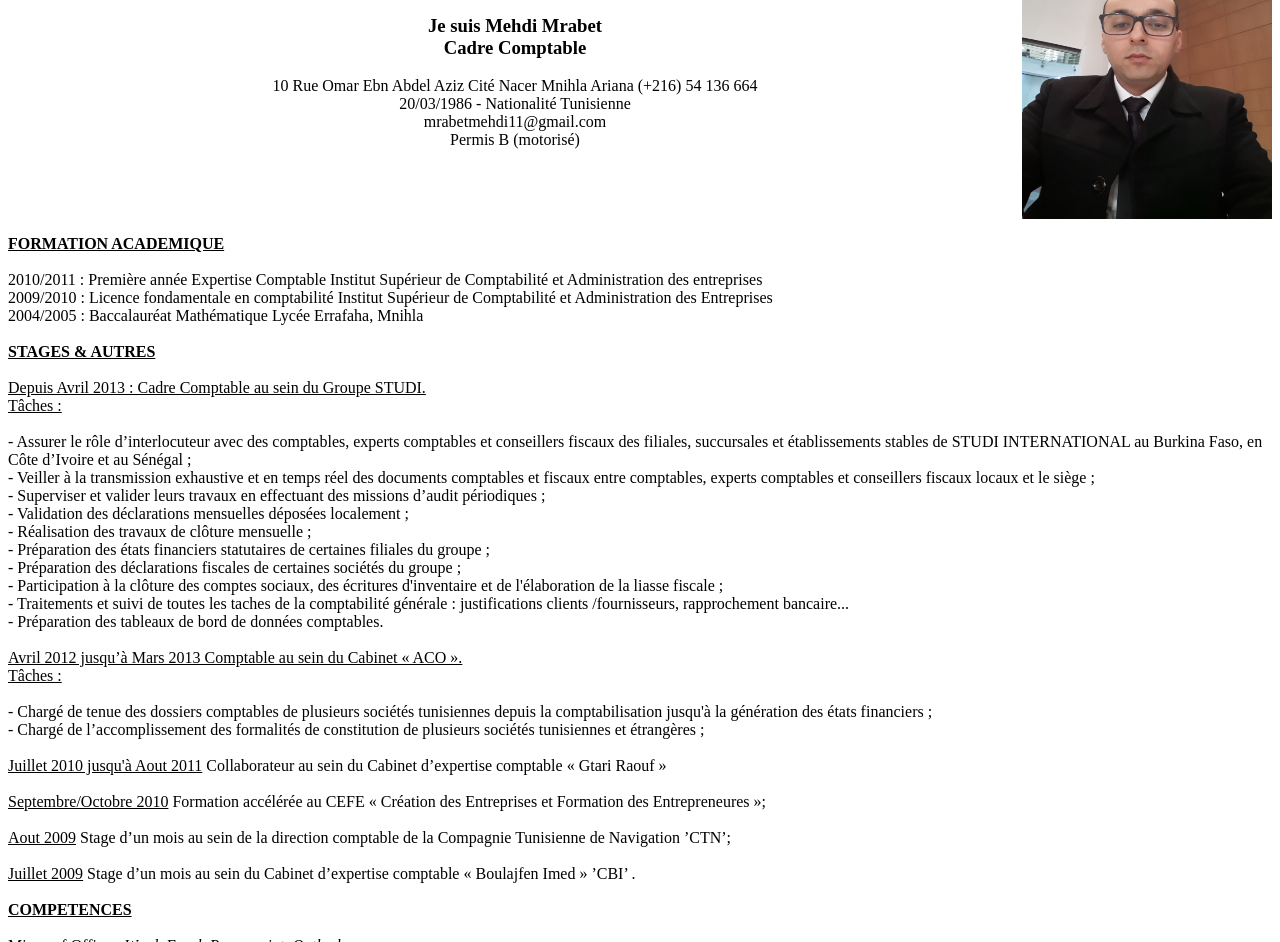
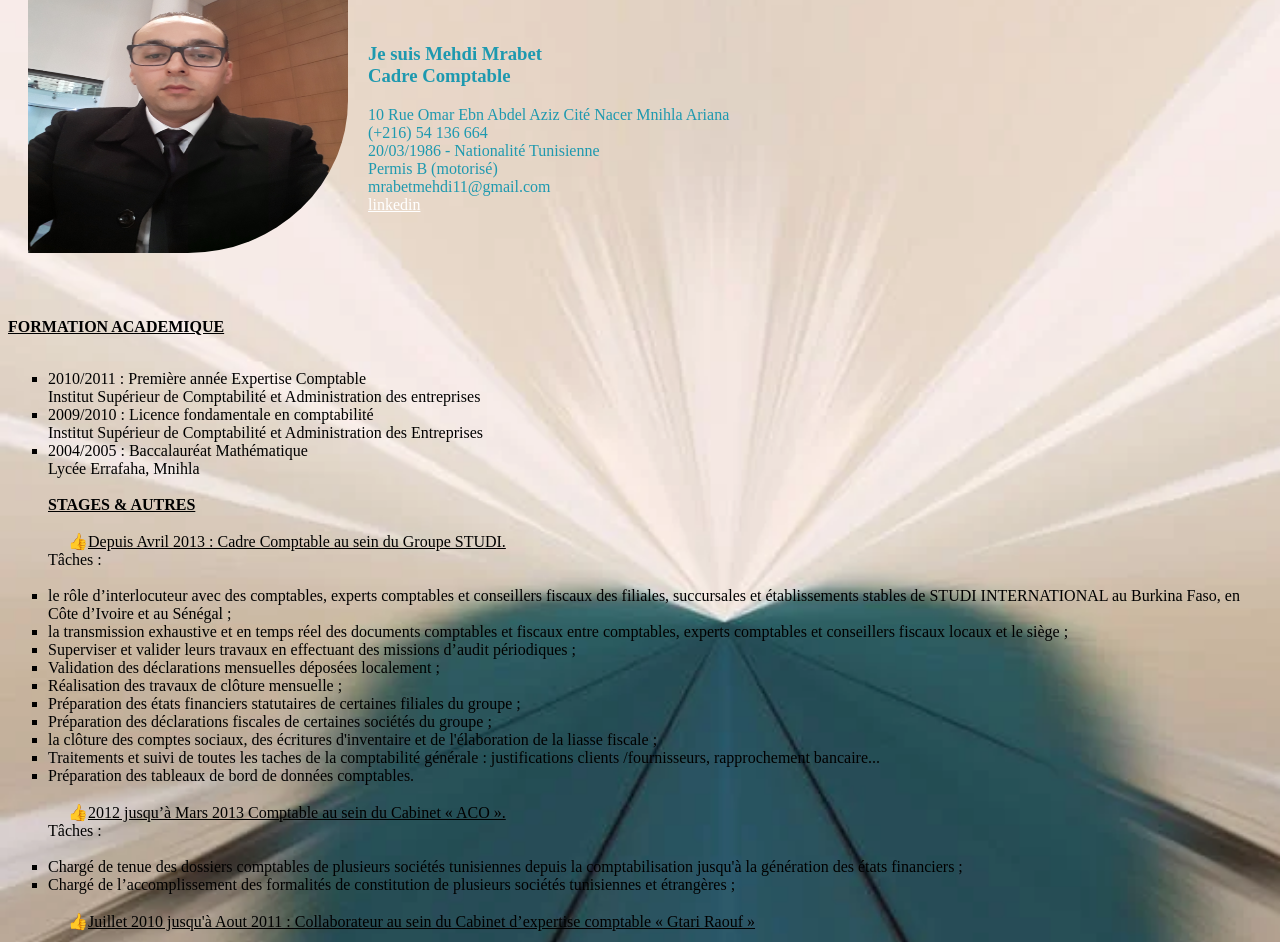
Before and after one commit to Mahdi198/Mahdi-, a plain HTML site: page index.html in a window 1280 px wide. Shown: the part 102-1044 px from the top of the page. Drawn offline with Linux system fonts and the light colour scheme.

Commit message:
Second commit

```diff
--- a/index.html
+++ b/index.html
@@ -2,78 +2,84 @@
 <html lang="en">
 <head>
     <meta charset="UTF-8">
+    <link rel="stylesheet" type="text/css" href="./style.css" />
     <meta http-equiv="X-UA-Compatible" content="IE=edge">
     <meta name="viewport" content="width=device-width, initial-scale=1.0">
     <title>Curriculum Vitae</title>
 </head>
 <body>
-    <div>
+
     <header>
-        <div><center>
+
         <!-- crée mon image -->
-            <div>
-                <img src="./media/20200213_105607_1.jpg" align="right" alt="My photo" width="250px"; height="300px"> </div>
+
+            <img src="./media/20200213_105607_1.jpg"  alt="My photo" >
         <!-- creé la partie header du cv -->
-                <h1>Curriculum Vitae</h1>
+        <div id="IP"> <h1>Curriculum Vitae</h1>
         <br/>
 
-
-        </center> </div>
-
-           <div> <center>
-            <h3> Je suis Mehdi Mrabet <br/>
+        <h3> Je suis Mehdi Mrabet <br/>
                 Cadre Comptable </h3>
-            <p> 10 Rue Omar Ebn Abdel Aziz Cité Nacer Mnihla Ariana
+            <p> 10 Rue Omar Ebn Abdel Aziz Cité Nacer Mnihla Ariana<br/>
                 (+216) 54 136 664 <br/>
                 20/03/1986 - Nationalité Tunisienne <br/>
+                Permis B (motorisé) <br/>
                 mrabetmehdi11@gmail.com <br/>
-                Permis B (motorisé)
-            </p> </center> </div>
+                <a href="https://www.linkedin.com/feed/">linkedin</a>
+            </p>
+        </div>
             </header>
             <br/>
             <br/>
             <br/>
     <!-- créé la partie main du CV -->
-    <main><div>
-        <p>
-            <b> <u>FORMATION ACADEMIQUE</u> </b> <br/> <br/>
-            2010/2011 : Première année Expertise Comptable
+    <main>
+
+        <b> <u>FORMATION ACADEMIQUE</u> </b> <br/> <br/>
+            <ul>
+            <li>2010/2011 : Première année Expertise Comptable</li>
             Institut Supérieur de Comptabilité et Administration des entreprises <br/>
-            2009/2010 : Licence fondamentale en comptabilité
+            <li>2009/2010 : Licence fondamentale en comptabilité</li>
             Institut Supérieur de Comptabilité et Administration des Entreprises <br/>
-            2004/2005 : Baccalauréat Mathématique
+            <li>2004/2005 : Baccalauréat Mathématique</li>
             Lycée Errafaha, Mnihla <br/> <br/>
             <b> <u>STAGES & AUTRES</u> </b> <br/><br/>
-            <u>Depuis Avril 2013 : Cadre Comptable au sein du Groupe STUDI.<br/>
-            Tâches :</u><br/> <br/>
-            - Assurer le rôle d’interlocuteur avec des comptables, experts comptables et conseillers fiscaux des
+            <Ol >
+                <li> Depuis Avril 2013 : Cadre Comptable au sein du Groupe STUDI.</li>
+                </Ol>
+            Tâches :<br/> <br/>
+            <li> le rôle d’interlocuteur avec des comptables, experts comptables et conseillers fiscaux des
             filiales, succursales et établissements stables de STUDI INTERNATIONAL au Burkina Faso, en
-            Côte d’Ivoire et au Sénégal ;<br/>
-            - Veiller à la transmission exhaustive et en temps réel des documents comptables et fiscaux entre
-            comptables, experts comptables et conseillers fiscaux locaux et le siège ;<br/>
-            - Superviser et valider leurs travaux en effectuant des missions d’audit périodiques ;<br/>
-            - Validation des déclarations mensuelles déposées localement ;<br/>
-            - Réalisation des travaux de clôture mensuelle ;<br/>
-            - Préparation des états financiers statutaires de certaines filiales du groupe ;<br/>
-            - Préparation des déclarations fiscales de certaines sociétés du groupe ;<br/>
-            - Participation à la clôture des comptes sociaux, des écritures d'inventaire et de l'élaboration de la
-            liasse fiscale ;<br/>
-            - Traitements et suivi de toutes les taches de la comptabilité générale : justifications clients
-            /fournisseurs, rapprochement bancaire...<br/>
-            - Préparation des tableaux de bord de données comptables. <br/><br/>
-            <u>Avril 2012 jusqu’à Mars 2013 Comptable au sein du Cabinet « ACO ».<br/>
-            Tâches :</u> <br/><br/>
-            - Chargé de tenue des dossiers comptables de plusieurs sociétés tunisiennes depuis la
-            comptabilisation jusqu'à la génération des états financiers ;<br/>
-            - Chargé de l’accomplissement des formalités de constitution de plusieurs sociétés
-            tunisiennes et étrangères ;<br/><br/>
-            <u>Juillet 2010 jusqu'à Aout 2011</u> Collaborateur au sein du Cabinet d’expertise comptable « Gtari Raouf » <br/> <br/>
-            <u>Septembre/Octobre 2010</u> Formation accélérée au CEFE « Création des Entreprises et
-            Formation des Entrepreneures »; <br/> <br/>
-            <u>Aout 2009</u> Stage d’un mois au sein de la direction comptable de la
-            Compagnie Tunisienne de Navigation ’CTN’; <br/> <br/>
-            <u>Juillet 2009</u> Stage d’un mois au sein du Cabinet d’expertise comptable
-            « Boulajfen Imed » ’CBI’ . <br/> <br/>
+            Côte d’Ivoire et au Sénégal ;<br/></li>
+            <li> la transmission exhaustive et en temps réel des documents comptables et fiscaux entre
+            comptables, experts comptables et conseillers fiscaux locaux et le siège ;<br/> </li>
+            <li>Superviser et valider leurs travaux en effectuant des missions d’audit périodiques ;<br/></li>
+            <li>Validation des déclarations mensuelles déposées localement ;<br/></li>
+            <li>Réalisation des travaux de clôture mensuelle ;<br/></li>
+            <li>Préparation des états financiers statutaires de certaines filiales du groupe ;<br/></li>
+            <li>Préparation des déclarations fiscales de certaines sociétés du groupe ;<br/></li>
+            <li>la clôture des comptes sociaux, des écritures d'inventaire et de l'élaboration de la
+            liasse fiscale ;<br/></li>
+            <li>Traitements et suivi de toutes les taches de la comptabilité générale : justifications clients
+            /fournisseurs, rapprochement bancaire...<br/></li>
+            <li>Préparation des tableaux de bord de données comptables. <br/><br/></li>
+
+
+            <ol>
+                <li> 2012 jusqu’à Mars 2013 Comptable au sein du Cabinet « ACO ».</li>
+            </ol>
+            Tâches : <br/><br/>
+            <li>Chargé de tenue des dossiers comptables de plusieurs sociétés tunisiennes depuis la
+            comptabilisation jusqu'à la génération des états financiers ;<br/></li>
+            <li>Chargé de l’accomplissement des formalités de constitution de plusieurs sociétés
+            tunisiennes et étrangères ;<br/><br/> </li>
+            <ol><li>Juillet 2010 jusqu'à Aout 2011 : Collaborateur au sein du Cabinet d’expertise comptable « Gtari Raouf » <br/> <br/></li>
+            <li>Septembre/Octobre 2010 : Formation accélérée au CEFE « Création des Entreprises et
+            Formation des Entrepreneures »; <br/> <br/> </li>
+            <li>Aout 2009 : Stage d’un mois au sein de la direction comptable de la
+            Compagnie Tunisienne de Navigation ’CTN’; <br/> <br/></li>
+            <li>Juillet 2009 : Stage d’un mois au sein du Cabinet d’expertise comptable
+            « Boulajfen Imed » ’CBI’ . <br/> <br/></li></ol>
 
 
             <b> <u>COMPETENCES</u> </b> <br/> <br/>
@@ -81,17 +87,18 @@
             <u>Outil de Gestion </u>  <i> : Sage100 , Sage ERP X3 </i><br/><br/>
 
             <b> <u>LANGUES</u> </b> <br/><br/>
-            Arab langue maternelle , Français courant , Anglai bon niveau<br/><br/>
+            Arab : langue maternelle ,<br/> Français : courant ,<br/> Anglais : bon niveau<br/><br/>
 
             <b> <u>LOISIRS ET AUTRES ACTIVITES</u> </b> <br/><br/>
             Nataion, Randonée, Lecture, Cinéma
 
-        </p>
-    </div>
+        </ul>
+
 
     </main>
 
 
-</div>
+
+
 </body>
 </html>
--- /dev/null
+++ b/style.css
@@ -0,0 +1,36 @@
+a:link{
+
+    color:white;
+    }
+body{background-image: url(./media/photo\ 5.jpg);
+    background-size: cover ;
+    color: black;
+
+    /* font-family: "DejaVu Sans", Times New Roman,sans-serif ;
+    font-size-adjust: 0.6; */
+}
+
+ul{
+    list-style: square;
+}
+ol{
+    list-style-type: "\1F44D"; // thumbs up sign;
+    text-decoration: underline ;
+}
+img{
+    float: left;
+    width: 320px;
+    height: 305px;
+    border-bottom-right-radius: 50%;
+    margin: 0px 20px;
+}
+#IP{
+    margin: 50px;
+}
+header{
+    color: rgb(30, 153, 175);
+
+}
+h1{
+    text-shadow: 3px 4px 0px rgb(26, 21, 21);
+}
```
Also changed, not shown: media/photo 5.jpg (added).
